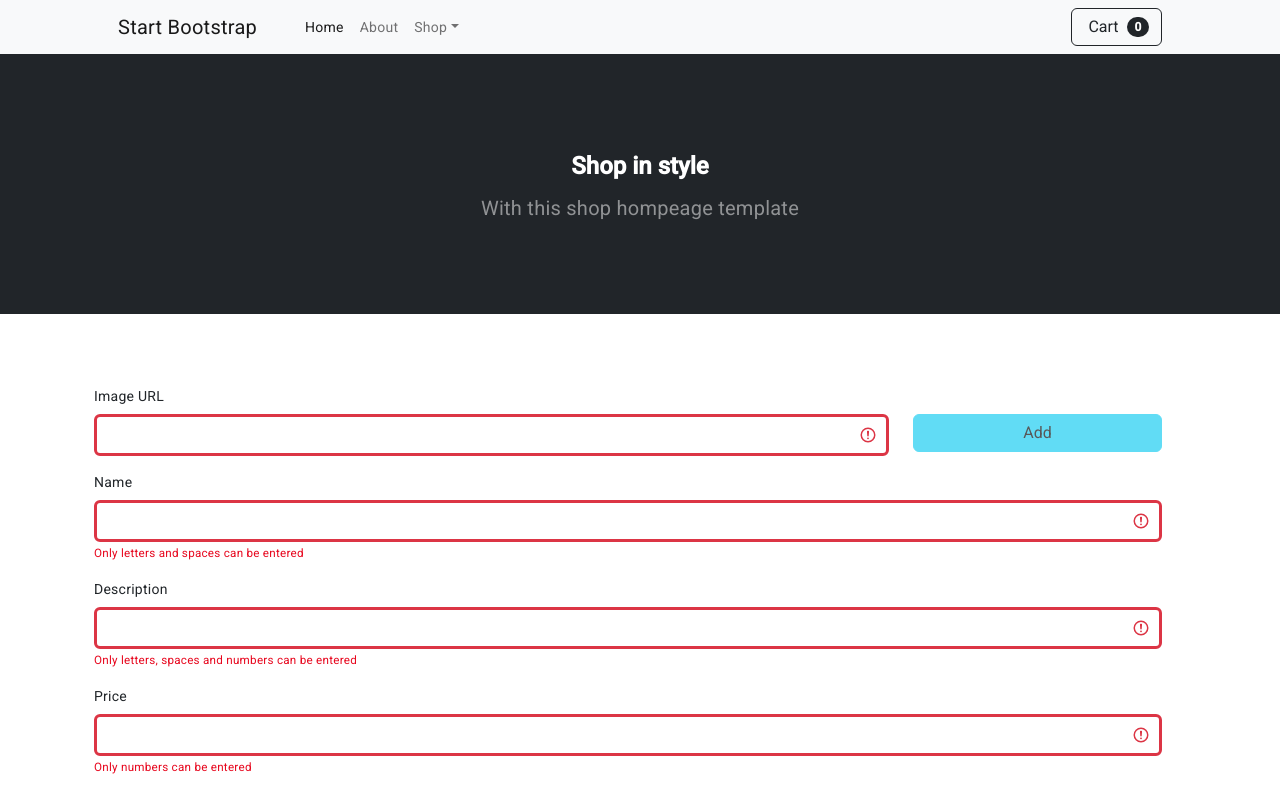
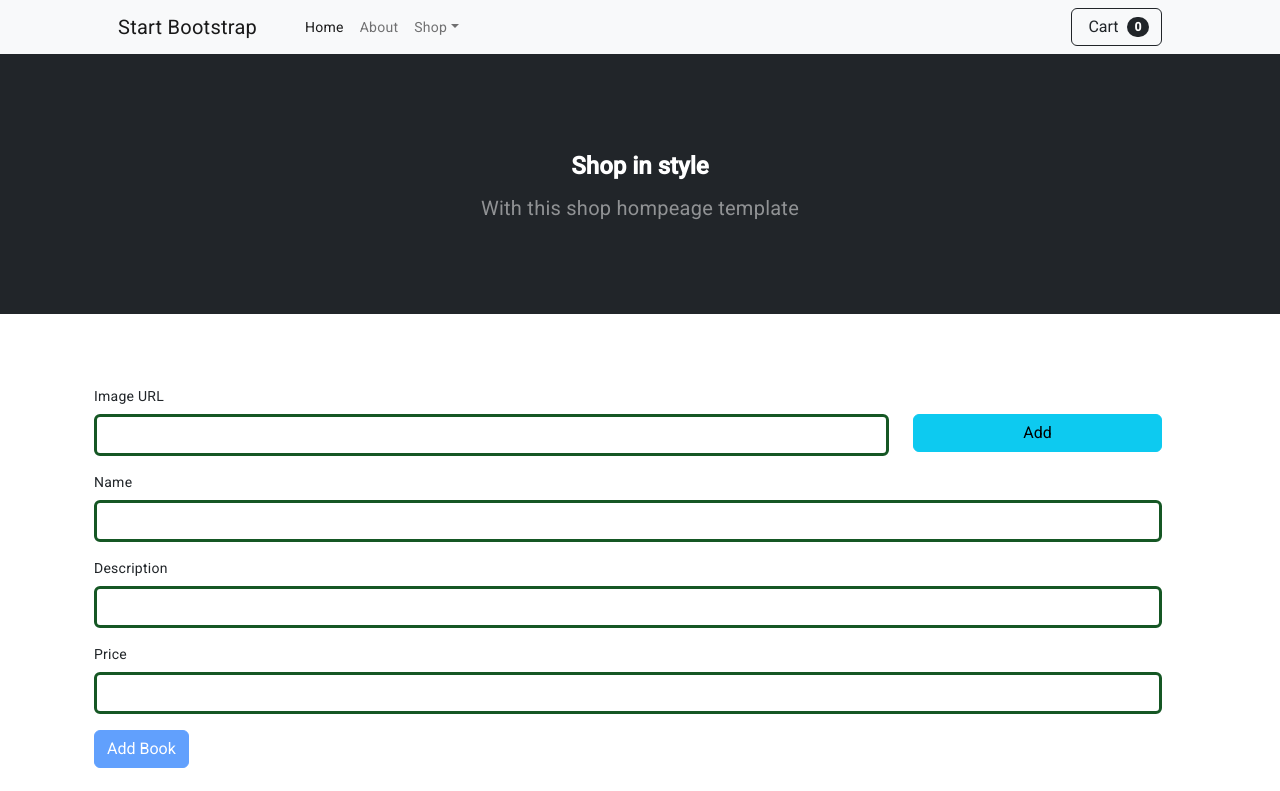
Before and after one commit to valeriiSkliar/angular-final-task, an Angular app: page /cart/admin in a window 1280 px wide. Shown: the top 791 px of the page. Built offline with nearby package versions, Linux system fonts and the light colour scheme.

Commit message:
fix: addProductComponent form

```diff
--- a/src/app/admin/components/add-product/add-product.component.html
+++ b/src/app/admin/components/add-product/add-product.component.html
@@ -74,7 +74,7 @@
               formControlName="price"
               name="price"
               #price
-              type="text">
+              type="number">
             <span
               *ngIf="inputsCheck(price.name)"
               class="errorFormMessage"
--- a/src/app/admin/components/add-product/add-product.component.ts
+++ b/src/app/admin/components/add-product/add-product.component.ts
@@ -26,12 +26,12 @@ export class AddProductComponent {
 
 	setDefaultForm() {
 		this.imageForm = this.fb.group({
-			imageUrls: ['', Validators.required],
+			imageUrls: [''],
 		});
 		this.productForm = this.fb.group({
-			name: ['', [Validators.required, LettersAndSpacesOnlyValidator()]],
-			description: ['', [Validators.required, LettersSpacesNumbersOnlyValidator()]],
-			price: ['', [Validators.required, Validators.min(0)]],
+			name: ['', LettersAndSpacesOnlyValidator()],
+			description: ['', LettersSpacesNumbersOnlyValidator()],
+			price: ['', Validators.min(0)],
 		});
 		this.images = [];
 	}
--- a/src/app/cart/cart.component.ts
+++ b/src/app/cart/cart.component.ts
@@ -10,7 +10,8 @@ import { IQuantityChangeData } from '../core/interfaces/iquantity-change-data';
 export class CartComponent {
 	// totalCost = 0;
 
-	constructor(private cartService: CartService) {}
+	constructor(private cartService: CartService) // private localStorage: local
+	{}
 
 	get cartItems() {
 		return this.cartService.getCartList();
```
